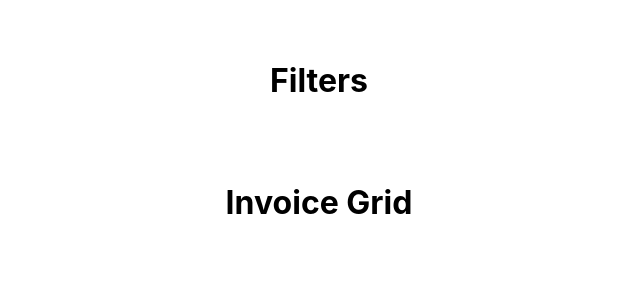
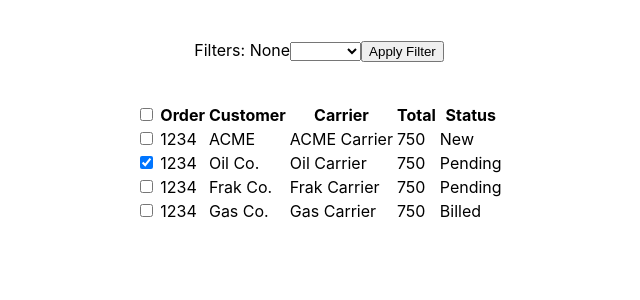
Before and after one commit to kfiggins/InvoicesDemo, a React (Create React App) app in the folder client/: page / in a window 1280 px wide. Shown: the top 300 px of the page, without its empty margins (321-961 px from the left). Built offline with nearby package versions, Linux system fonts and the light colour scheme.

Commit message:
Added basic initial state and displayed it with no style.

```diff
--- a/client/package.json
+++ b/client/package.json
@@ -4,6 +4,7 @@
   "private": true,
   "dependencies": {
     "lodash": "^4.17.11",
+    "prop-types": "^15.7.2",
     "react": "^16.8.6",
     "react-dom": "^16.8.6",
     "react-redux": "^7.1.0",
@@ -31,5 +32,8 @@
       "last 1 firefox version",
       "last 1 safari version"
     ]
+  },
+  "devDependencies": {
+    "redux-devtools-extension": "^2.13.8"
   }
 }
--- a/client/src/App.js
+++ b/client/src/App.js
@@ -12,7 +12,54 @@ const Wrapper = styled.div`
 `;
 
 //Initial State
-const initalState = {};
+const initalState = {
+  invoices: [
+    {
+      isSelected: false,
+      order: 1234,
+      customerId: 1,
+      customerName: "ACME",
+      carrierId: 1,
+      carrierName: "ACME Carrier",
+      total: 750,
+      statusId: 1,
+      statusName: "New"
+    },
+    {
+      isSelected: true,
+      order: 1234,
+      customerId: 2,
+      customerName: "Oil Co.",
+      carrierId: 2,
+      carrierName: "Oil Carrier",
+      total: 750,
+      statusId: 2,
+      statusName: "Pending"
+    },
+    {
+      isSelected: false,
+      order: 1234,
+      customerId: 3,
+      customerName: "Frak Co.",
+      carrierId: 3,
+      carrierName: "Frak Carrier",
+      total: 750,
+      statusId: 2,
+      statusName: "Pending"
+    },
+    {
+      isSelected: false,
+      order: 1234,
+      customerId: 4,
+      customerName: "Gas Co.",
+      carrierId: 4,
+      carrierName: "Gas Carrier",
+      total: 750,
+      statusId: 3,
+      statusName: "Billed"
+    }
+  ]
+};
 
 const store = configureStore(initalState);
 
--- a/client/src/components/Filters.js
+++ b/client/src/components/Filters.js
@@ -10,7 +10,18 @@ const Wrapper = styled.div`
 export default function Filters() {
   return (
     <Wrapper>
-      <h1>Filters</h1>
+      <div>Filters: None</div>
+      <div>
+        <select>
+          <option value="default" />
+          <option value="new">New</option>
+          <option value="pending">Pending</option>
+          <option value="billed">Billed</option>
+        </select>
+      </div>
+      <div>
+        <button>Apply Filter</button>
+      </div>
     </Wrapper>
   );
 }
--- a/client/src/components/InvoiceGrid.js
+++ b/client/src/components/InvoiceGrid.js
@@ -1,5 +1,7 @@
 import React from "react";
 import styled from "styled-components";
+import PropTypes from "prop-types";
+import { connect } from "react-redux";
 
 const Wrapper = styled.div`
   padding: 2rem;
@@ -7,10 +9,45 @@ const Wrapper = styled.div`
   display: flex;
 `;
 
-export default function InvoiceGrid() {
+function InvoiceGrid({ invoices }) {
   return (
     <Wrapper>
-      <h1>Invoice Grid</h1>
+      <table>
+        <thead>
+          <tr>
+            <th>
+              <input type="checkbox" />
+            </th>
+            <th>Order</th>
+            <th>Customer</th>
+            <th>Carrier</th>
+            <th>Total</th>
+            <th>Status</th>
+          </tr>
+        </thead>
+        <tbody>
+          {invoices.map((invoice, index) => (
+            <tr key={index}>
+              <td>
+                <input type="checkbox" checked={invoice.isSelected} />
+              </td>
+              <td>{invoice.order}</td>
+              <td>{invoice.customerName}</td>
+              <td>{invoice.carrierName}</td>
+              <td>{invoice.total}</td>
+              <td>{invoice.statusName}</td>
+            </tr>
+          ))}
+        </tbody>
+      </table>
     </Wrapper>
   );
 }
+
+InvoiceGrid.propTypes = {
+  invoices: PropTypes.array
+};
+
+const mapStateToProps = state => ({ invoices: state.invoices });
+
+export default connect(mapStateToProps)(InvoiceGrid);
--- a/client/src/configureStore.js
+++ b/client/src/configureStore.js
@@ -1,9 +1,10 @@
 import { createStore } from "redux";
+import { composeWithDevTools } from "redux-devtools-extension";
 
 import { invoiceReducer } from "./invoiceDuck";
 
 export default function configureStore(initialState) {
   // I only have one reducer but you use {combineReducers} to combine others into one.
-  const store = createStore(invoiceReducer, initialState);
+  const store = createStore(invoiceReducer, initialState, composeWithDevTools());
   return store;
 }
```
Also changed, not shown: 1 other file (tests, documents, lock files or other folders).
